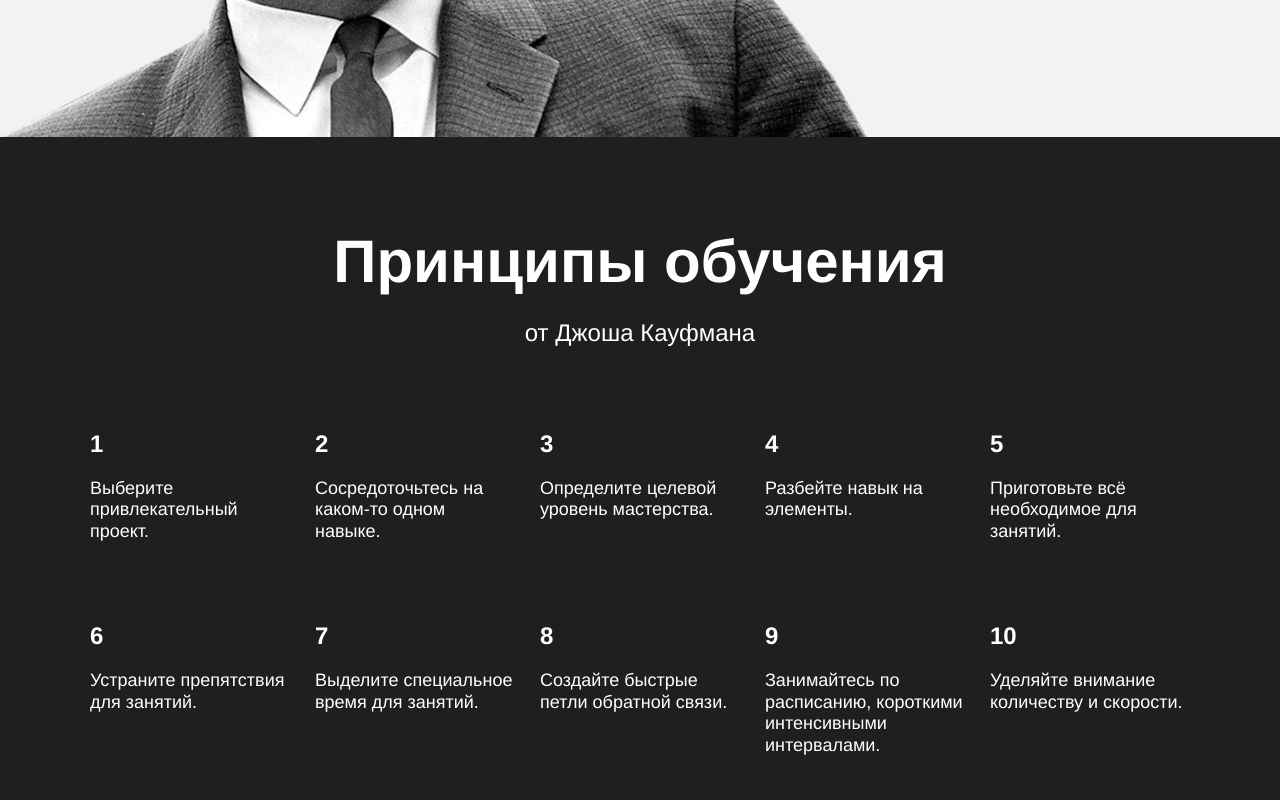
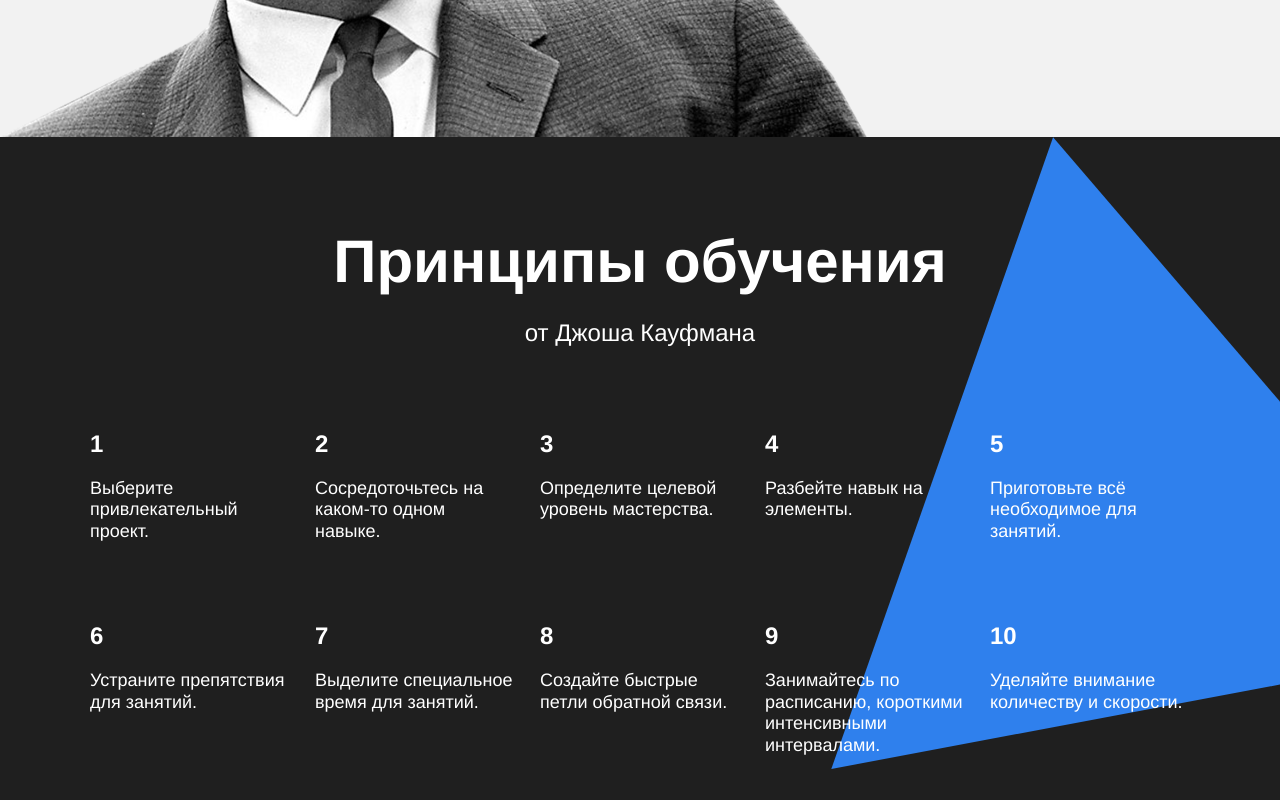
Before and after one commit to NikitaPotrivaev/how-to-learn, a plain HTML site: page index.html in a window 1280 px wide. Shown: the part 2760-3560 px from the top of the page. Drawn offline with Linux system fonts and the light colour scheme; the site is published under a folder, as on GitHub Pages, so addresses that start at the root find nothing.

Commit message:
Путь к треугольнику

```diff
--- a/styles/style.css
+++ b/styles/style.css
@@ -268,10 +268,9 @@
   .section-subtitle_theme_dark {
     color: white;
   }
-  /* из-за первоначального незнания команд git в проект попало еще несколько папок, из-за чего у вас не отображалась картинка,
-  надеюсь сейчас это исправилось, если нет, прошу дать шанс, нехочется уходить в академ из-за недоразумения */
+
   .kaufman__triangle {
-    background-image: url(/images/kaufman-triangle.svg);
+    background-image: url(../images/kaufman-triangle.svg);
     position: absolute;
     top: 0;
     background-size: cover;
```
